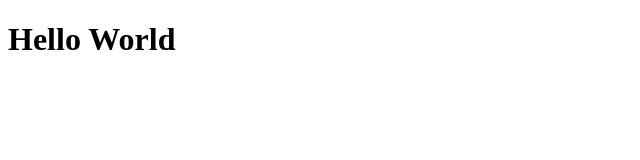
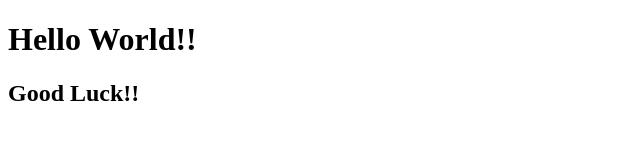
Before and after one commit to Lfahmi22/Wpu_git_test, a plain HTML site: page index.html in a window 1280 px wide. Shown: the whole page, without its empty margins (0-640 px from the left). Drawn offline with Linux system fonts and the light colour scheme.

Commit message:
menambahkan teks

```diff
--- a/index.html
+++ b/index.html
@@ -7,6 +7,7 @@
     <title>Coba git remomte</title>
 </head>
 <body>
-    <h1>Hello World</h1>
+    <h1>Hello World!!</h1>
+    <h2>Good Luck!!</h2>
 </body>
 </html>
```
